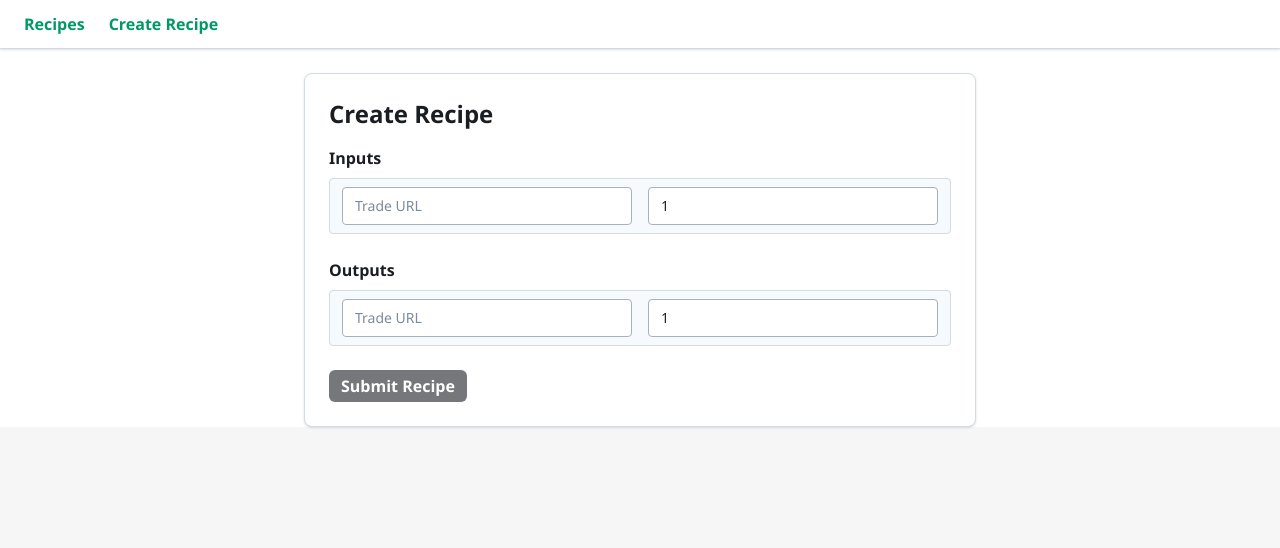
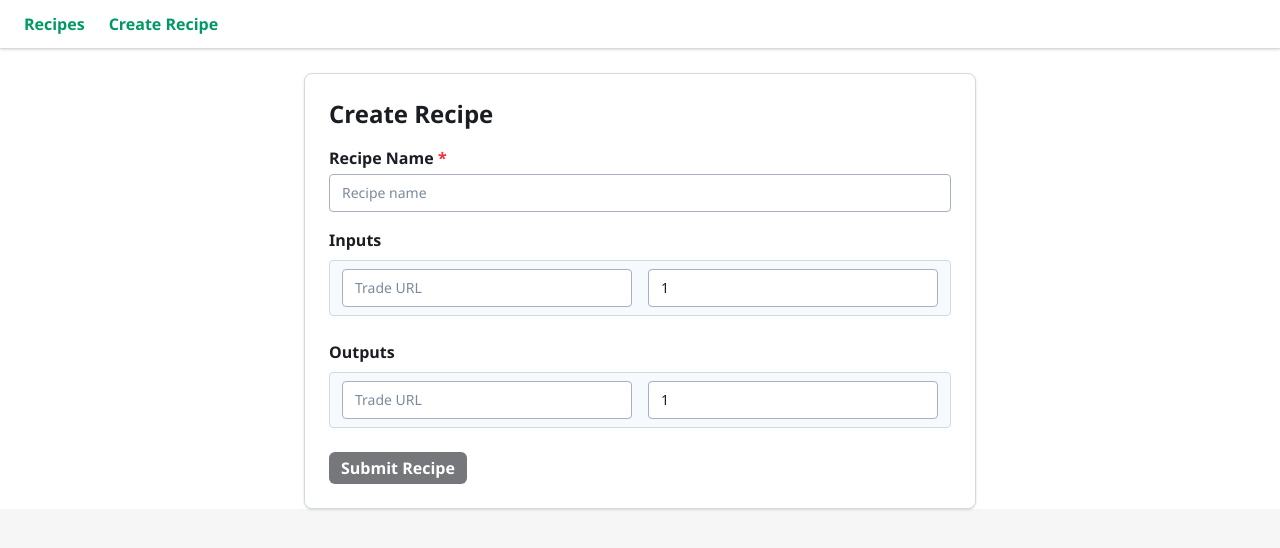
Before and after one commit to rbiersbach/poe-cook, a React (Vite) app in the folder frontend/: page /create in a window 1280 px wide. Shown: the top 548 px of the page. Built offline with nearby package versions, Linux system fonts and the light colour scheme.

Commit message:
add recipe name to creation and prefill it with first output

```diff
--- a/frontend/src/components/RecipeItemDraftManager.tsx
+++ b/frontend/src/components/RecipeItemDraftManager.tsx
@@ -55,7 +55,7 @@ export const RecipeItemDraftManager: React.FC<RecipeItemDraftManagerProps> = ({
             }
         });
         // Clean up removed drafts
-        lastResolvedUrls.current = drafts.map(d => d.tradeUrl);
+        lastResolvedUrls.current = drafts.map(d => d.tradeUrl ?? "");
     }, [drafts]);
 
     useEffect(() => {
--- a/frontend/src/pages/CreateRecipePage.tsx
+++ b/frontend/src/pages/CreateRecipePage.tsx
@@ -1,12 +1,14 @@
-import { useState, useContext } from "react";
+import { useContext, useEffect, useState } from "react";
 import type { RecipeItem } from "../api/generated/models/RecipeItem";
 import { DefaultService } from "../api/generated/services/DefaultService";
+import { RecipesListRefetchContext } from "../App";
 import { Button } from "../components/Button";
 import { RecipeItemDraftManager } from "../components/RecipeItemDraftManager";
 import { ErrorMessage, SuccessMessage } from "../components/SectionHeader";
-import { RecipesListRefetchContext } from "../App";
 
 export default function CreateRecipePage() {
+    const [name, setName] = useState("");
+    const [hasAutofilled, setHasAutofilled] = useState(false);
     const refetchRecipes = useContext(RecipesListRefetchContext);
     const [resolvedInputs, setResolvedInputs] = useState<RecipeItem[]>([]);
     const [resolvedOutputs, setResolvedOutputs] = useState<RecipeItem[]>([]);
@@ -32,17 +34,31 @@ export default function CreateRecipePage() {
         setError(null);
         setSuccess(null);
         try {
+            let recipeName = name.trim();
+            // Autofill name if empty and possible
+            if (!recipeName && resolvedOutputs.length > 0 && resolvedOutputs[0]?.resolved?.name) {
+                recipeName = resolvedOutputs[0].resolved.name;
+                setName(recipeName);
+                setHasAutofilled(true);
+            }
+            if (!recipeName) {
+                setError("Recipe name is required.");
+                setLoading(false);
+                return;
+            }
             if (resolvedOutputs.length === 0 || resolvedInputs.length === 0) {
                 setError("Please resolve at least one input and one output item.");
                 setLoading(false);
                 return;
             }
             await DefaultService.postApiRecipes({
-                name: resolvedOutputs[0]?.resolved?.name || "Recipe",
+                name: recipeName,
                 inputs: resolvedInputs,
                 outputs: resolvedOutputs,
             });
             setSuccess("Recipe submitted successfully!");
+            setName("");
+            setHasAutofilled(false);
             setResolvedInputs([]);
             setResolvedOutputs([]);
             setResetKey(k => k + 1);
@@ -54,11 +70,34 @@ export default function CreateRecipePage() {
         }
     };
 
+    // Autofill name if first output is resolved and name is empty
+    // Autofill name only once if first output is resolved and name is empty
+    useEffect(() => {
+        // Autofill name as soon as first output is resolved and name is empty
+        if (!hasAutofilled && !name && resolvedOutputs.length > 0 && resolvedOutputs[0]?.resolved?.name) {
+            setName(resolvedOutputs[0].resolved.name);
+            setHasAutofilled(true);
+        }
+    }, [resolvedOutputs]);
+
     return (
         <div className="max-w-2xl mx-auto p-6 container rounded shadow">
             <h1 className="text-2xl font-bold mb-4 header">Create Recipe</h1>
             {error && <ErrorMessage message={error} />}
             {success && <SuccessMessage message={success} />}
+            <div className="mb-4">
+                <label htmlFor="recipe-name" className="block font-semibold mb-1">Recipe Name <span className="text-red-500">*</span></label>
+                <input
+                    id="recipe-name"
+                    className="input w-full"
+                    type="text"
+                    value={name}
+                    onChange={e => setName(e.target.value)}
+                    placeholder="Recipe name"
+                    data-testid="recipe-name-input"
+                    required
+                />
+            </div>
             <RecipeItemDraftManager
                 key={`inputs-${resetKey}`}
                 label="Inputs"
```
Also changed, not shown: 2 other files (tests, documents, lock files or other folders).
